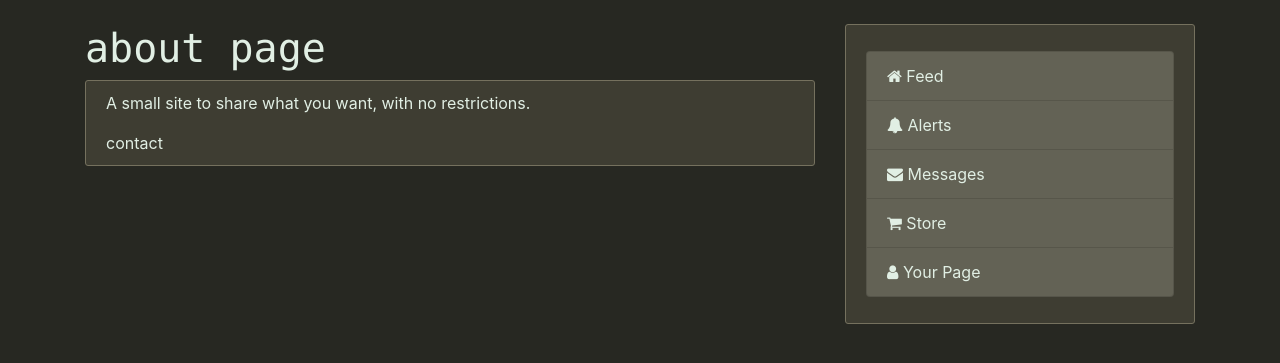
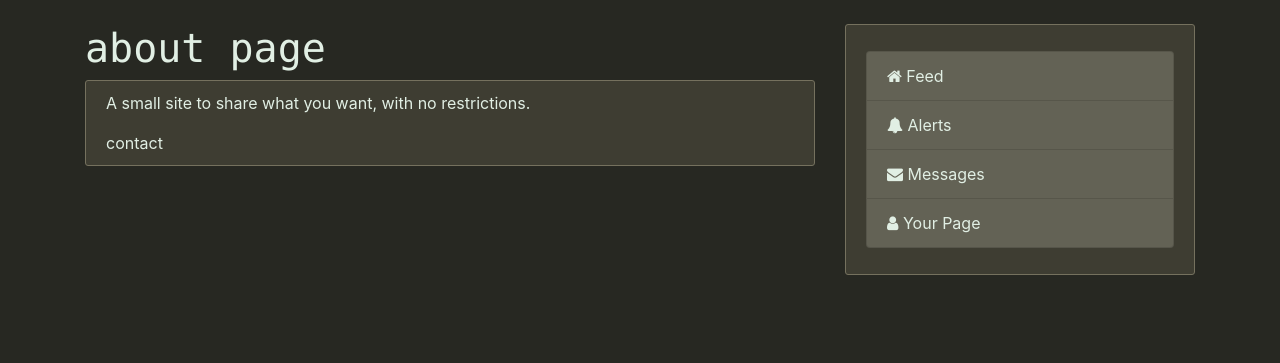
Before and after one commit to Va1a/flask-cms, a Flask app: page /about in a window 1280 px wide. Shown: the part 56-419 px from the top of the page. Run offline with Flask 2, Linux system fonts and the light colour scheme; the visitor is signed in with stand-in values (Sample User, id 1); data comes from the database, SQL or seed files in the repository; data that the repository does not hold is empty; some libraries are stand-ins or nearby versions.

Commit message:
removed unused portion of layout

```diff
--- a/flaskblog/templates/layout.html
+++ b/flaskblog/templates/layout.html
@@ -75,7 +75,6 @@ if ( window.history.replaceState ) {
 	          	<li class="list-group-item list-group-item-light"><a href="{{ url_for('main.home') }}"><span class="fa fa-home"></span> Feed</a></li>
 	            <li class="list-group-item list-group-item-light"><a href="{{ url_for('users.alerts') }}"><span class="fa fa-bell"></span> Alerts {% if current_user.alerts|rejectattr("seen")|list %}<span style="color: #f92672;">({{ current_user.alerts|rejectattr("seen")|list|length if current_user.alerts|rejectattr("seen")|list|length < 99 else '99+' }})</span>{% endif %}</a></li>
 	            <li class="list-group-item list-group-item-light"><span class="fa fa-envelope"></span> Messages</li>
-	            <li class="list-group-item list-group-item-light"><a href="{{ url_for('main.store') }}"><span class="fa fa-shopping-cart"></span> Store</a></li>
 	            <li class="list-group-item list-group-item-light"><a href="{{ url_for('users.userpage', username=current_user.username) }}"><span class="fa fa-user"></span> Your Page</a></li>
 	            {% if current_user.permission_level > 2%}<li class="list-group-item list-group-item-light"><a href="{{ url_for('main.admin') }}"><span class="fa fa-shield"></span> Manage</a></li>{% endif %}
 	          </ul>
```
